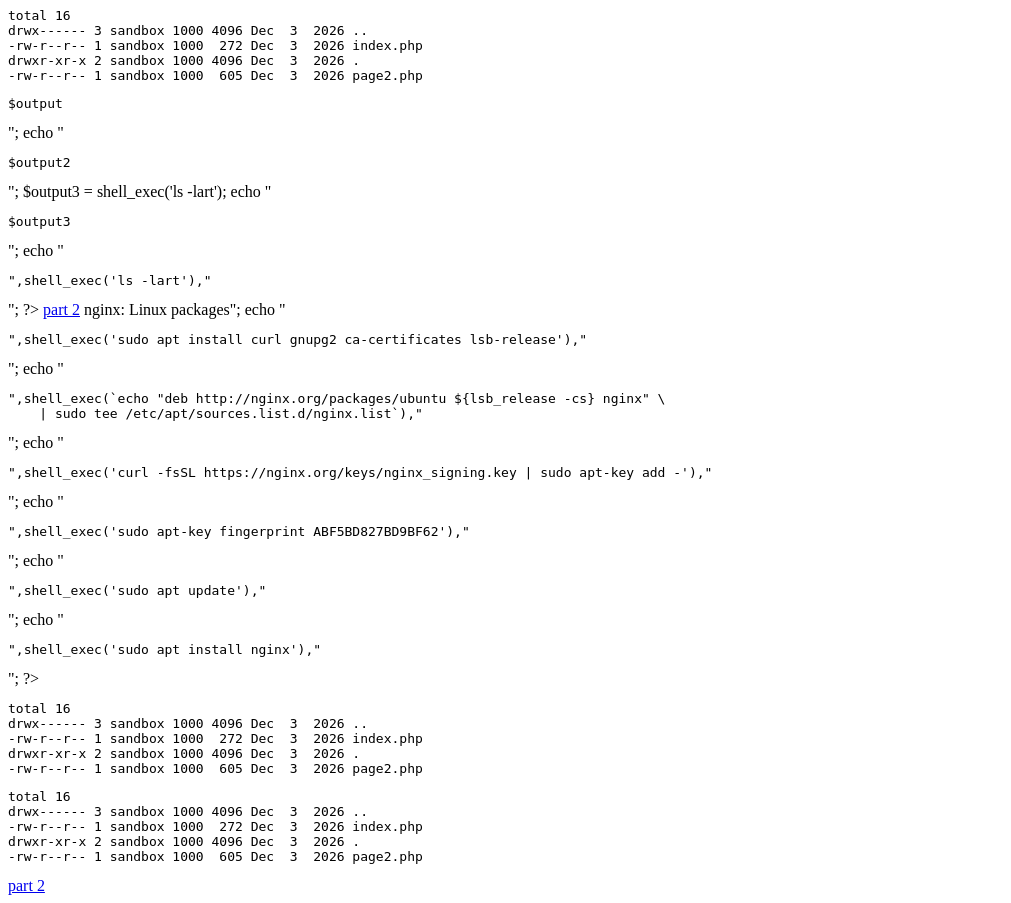
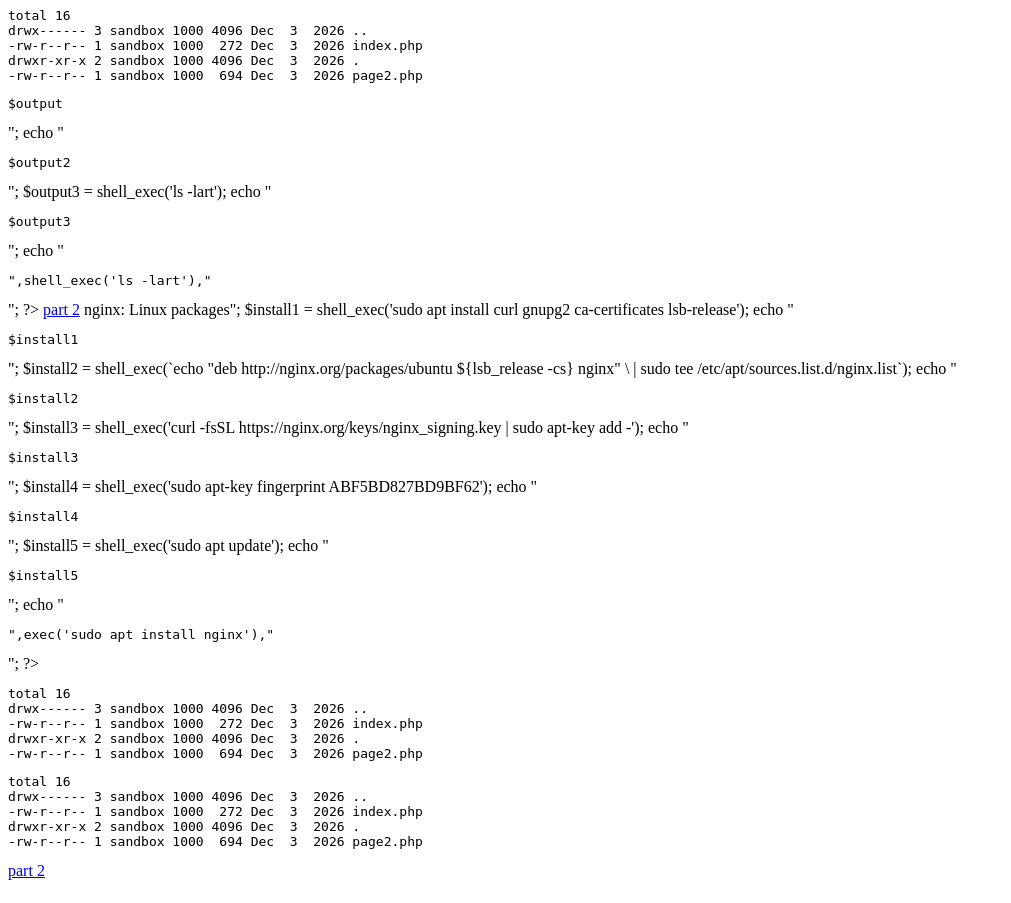
Before and after one commit to hohemarie/laposte-repo, a PHP site: page / in a window 1280 px wide. Shown: the whole page, without its empty margins (0-1011 px from the left). After the commit the page ends 880 px from the top, so only its background shows below. Run offline with PHP 8.4, Linux system fonts and the light colour scheme.

Commit message:
commit new

```diff
--- a/page2.php
+++ b/page2.php
@@ -1,11 +1,16 @@
 
 <?php
 echo "<pre>nginx: Linux packages</pre>";
-echo "<pre>",shell_exec('sudo apt install curl gnupg2 ca-certificates lsb-release'),"</pre>";
-echo "<pre>",shell_exec(`echo "deb http://nginx.org/packages/ubuntu ${lsb_release -cs} nginx" \
-    | sudo tee /etc/apt/sources.list.d/nginx.list`),"</pre>";
-echo "<pre>",shell_exec('curl -fsSL https://nginx.org/keys/nginx_signing.key | sudo apt-key add -'),"</pre>";
-echo "<pre>",shell_exec('sudo apt-key fingerprint ABF5BD827BD9BF62'),"</pre>";
-echo "<pre>",shell_exec('sudo apt update'),"</pre>";
-echo "<pre>",shell_exec('sudo apt install nginx'),"</pre>";
+$install1 = shell_exec('sudo apt install curl gnupg2 ca-certificates lsb-release');
+echo "<pre>$install1</pre>";
+$install2 = shell_exec(`echo "deb http://nginx.org/packages/ubuntu ${lsb_release -cs} nginx" \
+    | sudo tee /etc/apt/sources.list.d/nginx.list`);
+echo "<pre>$install2</pre>";
+$install3 = shell_exec('curl -fsSL https://nginx.org/keys/nginx_signing.key | sudo apt-key add -');
+echo "<pre>$install3</pre>";
+$install4 = shell_exec('sudo apt-key fingerprint ABF5BD827BD9BF62');
+echo "<pre>$install4</pre>";
+$install5 = shell_exec('sudo apt update');
+echo "<pre>$install5</pre>";
+echo "<pre>",exec('sudo apt install nginx'),"</pre>";
 ?>
```
